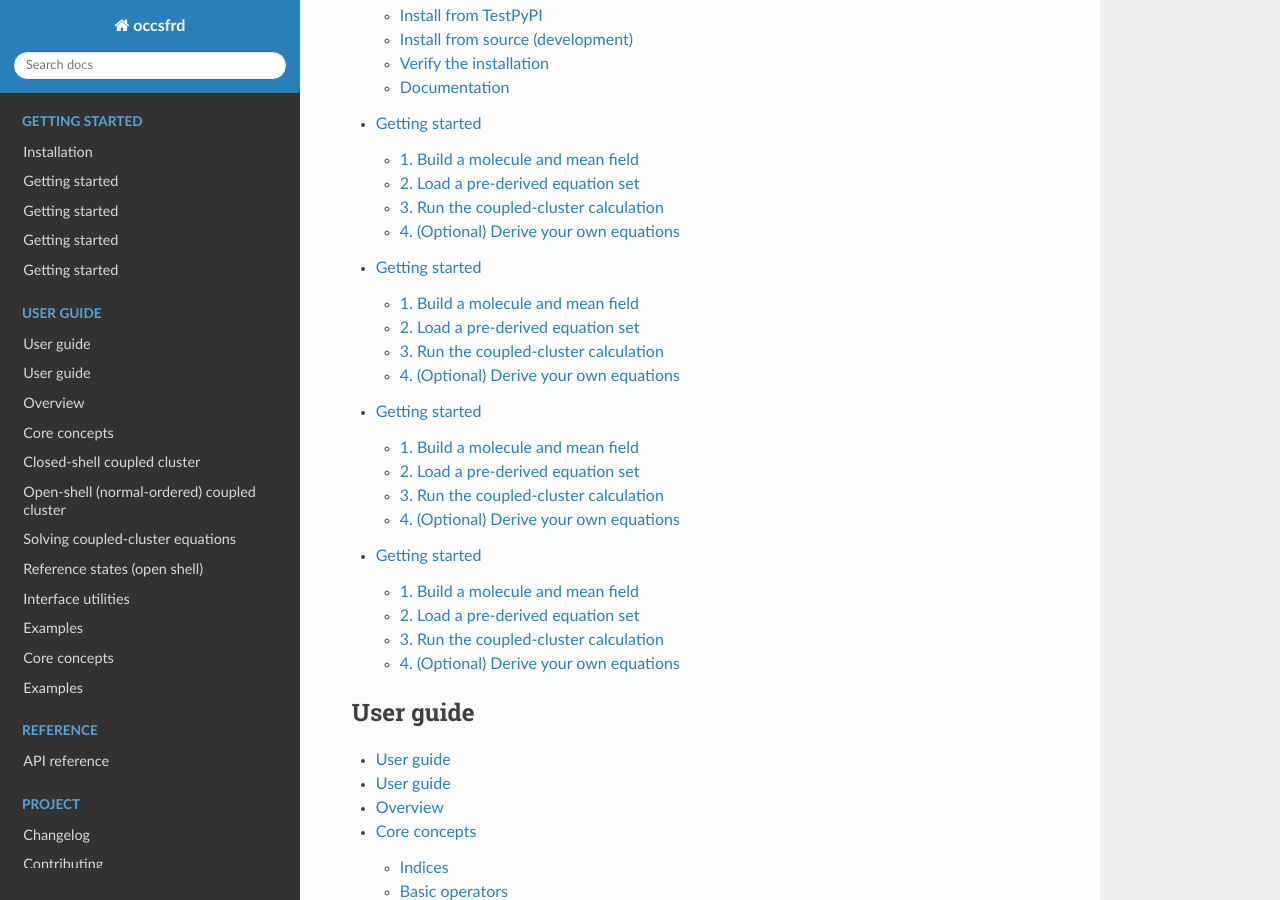
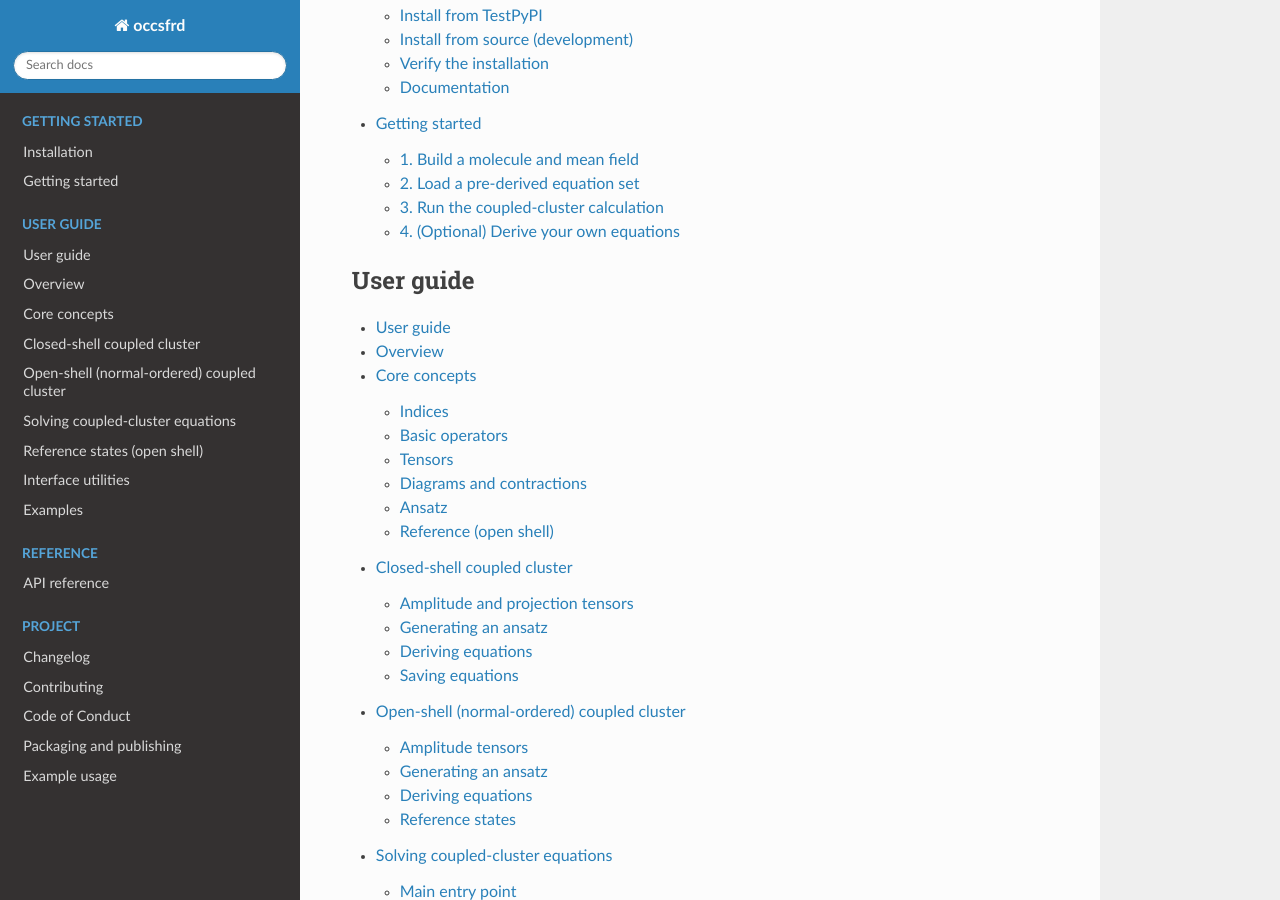
Before and after one commit to AGunasekera/OCCSFrD, a Sphinx documentation site: the page built from docs/index.md, in a window 1280 px wide and 900 px high, scrolled down 1231 px. Built offline with Sphinx 7.4.7 and the Read the Docs theme 3.1.0, drawn with Linux system fonts in a browser that asks for light colours; pages that are not in the unit, such as notebooks, are missing from menus; some of the changed text lies outside the part shown.

Commit message:
fixed some docstrings and de-duplicated docs, update version 0.2.1

````diff
--- a/docs/concepts.md
+++ /dev/null
@@ -1,2 +0,0 @@
-```{include} user_guide/concepts.md
-```
--- a/docs/examples.md
+++ /dev/null
@@ -1,2 +0,0 @@
-```{include} user_guide/examples.md
-```
--- a/docs/index.md
+++ b/docs/index.md
@@ -7,16 +7,12 @@
 
 installation
 getting_started
-quickstart
-usage
-tutorial
 ```
 
 ```{toctree}
 :maxdepth: 2
 :caption: User guide
 
-user_guide
 user_guide/index
 user_guide/overview
 user_guide/concepts
@@ -26,8 +22,6 @@ user_guide/solving
 user_guide/reference_states
 user_guide/interface
 user_guide/examples
-concepts
-examples
 ```
 
 ```{toctree}
--- a/docs/quickstart.md
+++ /dev/null
@@ -1,2 +0,0 @@
-```{include} getting_started.md
-```
--- a/docs/tutorial.md
+++ /dev/null
@@ -1,2 +0,0 @@
-```{include} getting_started.md
-```
--- a/docs/usage.md
+++ /dev/null
@@ -1,2 +0,0 @@
-```{include} getting_started.md
-```
--- a/docs/user_guide.md
+++ /dev/null
@@ -1,2 +0,0 @@
-```{include} user_guide/index.md
-```
--- a/pyproject.toml
+++ b/pyproject.toml
@@ -1,6 +1,6 @@
 [project]
 name = "occsfrd"
-version = "0.2.0"
+version = "0.2.1"
 description = "OCCSFrD: A Python package to derive and implement spin-adapted and spin-free single- and multi-reference coupled cluster methods for open shell molecular electronic structure"
 authors = [
     { name="Alexander Gunasekera", email="alexander.gunasekera@gmail.com" },
````
Also changed, not shown: 5 other files.
